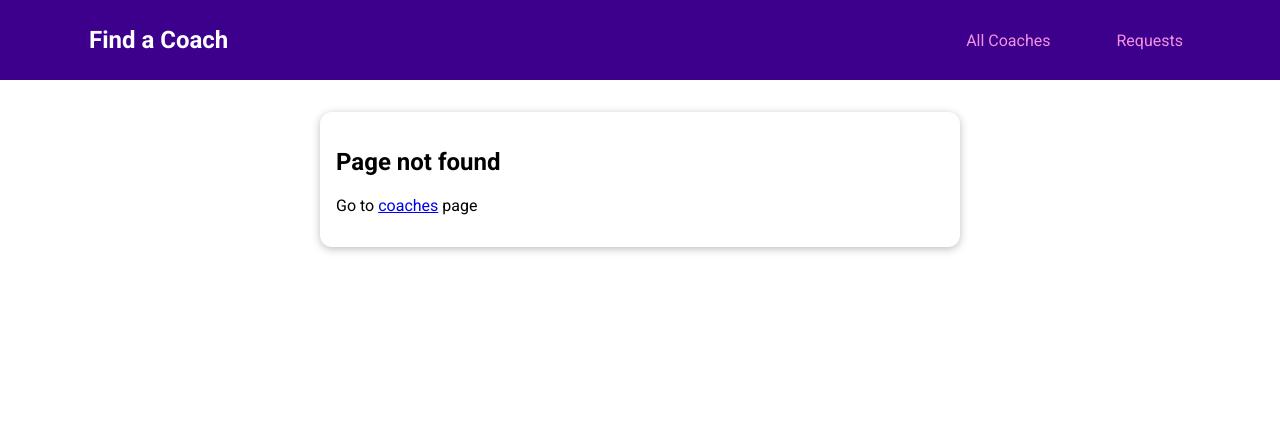
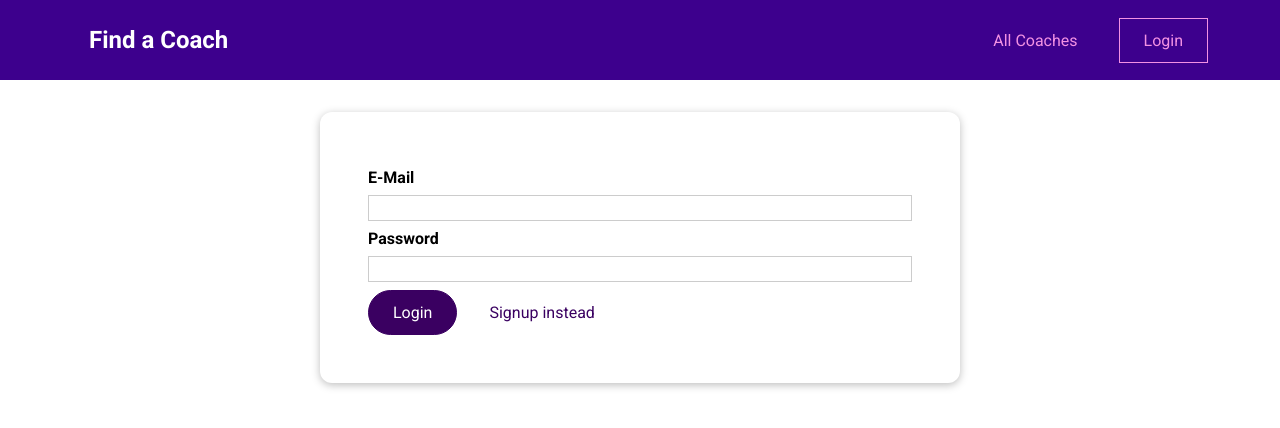
Before and after one commit to vasylpb/coach-finder, a Vue app: page /auth in a window 1280 px wide. Before the commit this address had no page. Shown: the top 428 px of the page. Built offline with nearby package versions, Linux system fonts and the light colour scheme.

Commit message:
Authentication

```diff
--- a/src/App.vue
+++ b/src/App.vue
@@ -13,6 +13,21 @@
 export default {
   components: {
     TheHeader,
+  },
+  created() {
+    this.$store.dispatch('autoLogin');
+  },
+  computed: {
+    didAutoLogout() {
+      return this.$store.getters.didAutoLogout;
+    },
+  },
+  watch: {
+    didAutoLogout(currentValue, oldValue) {
+      if (currentValue && currentValue !== oldValue) {
+        this.$router.replace('/auth');
+      }
+    },
   },
 };
 </script>
--- a/src/components/layout/TheHeader.vue
+++ b/src/components/layout/TheHeader.vue
@@ -4,11 +4,33 @@
       <h1><router-link to="/">Find a Coach</router-link></h1>
       <ul>
         <li><router-link to="/coaches">All Coaches</router-link></li>
-        <li><router-link to="/requests">Requests</router-link></li>
+        <li v-if="isLoggedIn">
+          <router-link to="/requests">Requests</router-link>
+        </li>
+        <li v-else><router-link to="/auth">Login</router-link></li>
+        <li v-if="isLoggedIn">
+          <base-button @click="logout">Logout</base-button>
+        </li>
       </ul>
     </nav>
   </header>
 </template>
+
+<script>
+export default {
+  computed: {
+    isLoggedIn() {
+      return this.$store.getters.isAuthenticated;
+    },
+  },
+  methods: {
+    logout() {
+      this.$store.dispatch('logout');
+      this.$router.replace('/auth');
+    },
+  },
+};
+</script>
 
 <style scoped>
 header {
--- /dev/null
+++ b/src/pages/auth/UserAuth.vue
@@ -0,0 +1,139 @@
+<template>
+  <div>
+    <base-card>
+      <form @submit.prevent="submitForm">
+        <div class="form-control">
+          <label for="email">E-Mail</label>
+          <input type="email" id="email" v-model.trim="email" />
+        </div>
+        <div class="form-control">
+          <label for="password">Password</label>
+          <input type="password" id="password" v-model.trim="password" />
+        </div>
+        <p v-if="!formIsValid">Please enter a valid email and password</p>
+        <base-button>{{ submitButtonCaption }}</base-button>
+        <base-button type="button" mode="flat" @click="switchAuthMode">{{
+          switchModeButtonCaption
+        }}</base-button>
+      </form>
+    </base-card>
+    <base-dialog fixed :show="isLoading" title="Authenticating...">
+      <base-spinner></base-spinner>
+    </base-dialog>
+    <base-dialog
+      :show="isLoading"
+      title="An Error occured"
+      @click="handleError"
+    >
+      <p>{{ error }}</p>
+    </base-dialog>
+  </div>
+</template>
+
+<script>
+export default {
+  data() {
+    return {
+      email: '',
+      password: '',
+      formIsValid: true,
+      mode: 'login',
+      isLoading: false,
+      error: null,
+    };
+  },
+  methods: {
+    async submitForm() {
+      this.formIsValid = true;
+      if (
+        this.email === '' ||
+        !this.email.includes('@') ||
+        this.password.length < 6
+      ) {
+        this.formIsValid = false;
+        return;
+      }
+
+      this.isLoading = true;
+
+      const actionPayload = {
+        email: this.email,
+        password: this.password,
+      };
+
+      try {
+        if (this.mode === 'login') {
+          await this.$store.dispatch('login', actionPayload);
+        } else {
+          await this.$store.dispatch('signup', actionPayload);
+        }
+        const redirectUrl = `/${this.$route.query.redirect || 'coaches'}`;
+        this.$router.replace(redirectUrl);
+      } catch (error) {
+        this.error = error.message || 'Failed to authenticate, try later';
+      }
+
+      this.isLoading = false;
+    },
+    switchAuthMode() {
+      if (this.mode === 'login') {
+        this.mode = 'signup';
+      } else {
+        this.mode = 'login';
+      }
+    },
+    handleError() {
+      this.error = null;
+    },
+  },
+  computed: {
+    submitButtonCaption() {
+      if (this.mode === 'login') {
+        return 'Login';
+      } else {
+        return 'Signup';
+      }
+    },
+    switchModeButtonCaption() {
+      if (this.mode === 'login') {
+        return 'Signup instead';
+      } else {
+        return 'Login instead';
+      }
+    },
+  },
+};
+</script>
+
+<style scoped>
+form {
+  margin: 1rem;
+  padding: 1rem;
+}
+
+.form-control {
+  margin: 0.5rem 0;
+}
+
+label {
+  font-weight: bold;
+  margin-bottom: 0.5rem;
+  display: block;
+}
+
+input,
+textarea {
+  display: block;
+  width: 100%;
+  font: inherit;
+  border: 1px solid #ccc;
+  padding: 0.15rem;
+}
+
+input:focus,
+textarea:focus {
+  border-color: #3d008d;
+  background-color: #faf6ff;
+  outline: none;
+}
+</style>
--- a/src/pages/coaches/CoachesList.vue
+++ b/src/pages/coaches/CoachesList.vue
@@ -9,7 +9,13 @@
           <base-button mode="outline" @click="loadCoaches(true)"
             >Refresh</base-button
           >
-          <base-button v-if="!isCoach && !isLoading" link to="register"
+          <base-button link to="/auth?redirect=register" v-if="!isLoggedIn"
+            >Login to Register as Coach</base-button
+          >
+          <base-button
+            v-if="isLoggedIn && !isCoach && !isLoading"
+            link
+            to="register"
             >Register as Coach</base-button
           >
         </div>
@@ -93,6 +99,9 @@
     isCoach() {
       return this.$store.getters['coaches/isCoach'];
     },
+    isLoggedIn() {
+      return this.$store.getters.isAuthenticated;
+    },
   },
 };
 </script>
--- a/src/router.js
+++ b/src/router.js
@@ -4,7 +4,9 @@
 import CoachRegistration from './pages/coaches/CoachRegistration.vue';
 import ContactCoach from './pages/requests/ContactCoach.vue';
 import RequestsReceived from './pages/requests/RequestsReceived.vue';
+import UserAuth from './pages/auth/UserAuth.vue';
 import NotFound from './pages/NotFound.vue';
+import store from './store/index';
 
 const router = createRouter({
   history: createWebHistory(),
@@ -23,10 +25,23 @@
     {
       path: '/register',
       component: CoachRegistration,
+      meta: {
+        requiresAuth: true,
+      },
     },
     {
       path: '/requests',
       component: RequestsReceived,
+      meta: {
+        requiresAuth: true,
+      },
+    },
+    {
+      path: '/auth',
+      component: UserAuth,
+      meta: {
+        requiresUnAuth: true,
+      },
     },
     {
       path: '/:notFound(.*)',
@@ -35,4 +50,14 @@
   ],
 });
 
+router.beforeEach(function (to, _, next) {
+  if (to.meta.requiresAuth && !store.getters.isAuthenticated) {
+    next('/auth');
+  } else if (to.meta.requiresUnAuth && store.getters.isAuthenticated) {
+    next('/coaches');
+  } else {
+    next();
+  }
+});
+
 export default router;
--- a/src/store/index.js
+++ b/src/store/index.js
@@ -1,18 +1,13 @@
 import { createStore } from 'vuex';
 import coachesModule from './modules/coaches/index';
 import requestsModule from './modules/requests/index';
+import authModule from './modules/auth/index';
 
 const store = createStore({
-  modules: { coaches: coachesModule, requests: requestsModule },
-  state() {
-    return {
-      userId: 'c3',
-    };
-  },
-  getters: {
-    userId(state) {
-      return state.userId;
-    },
+  modules: {
+    coaches: coachesModule,
+    requests: requestsModule,
+    auth: authModule,
   },
 });
 
--- /dev/null
+++ b/src/store/modules/auth/actions.js
@@ -0,0 +1,85 @@
+let timer;
+
+export default {
+  async login(context, payload) {
+    return context.dispatch('auth', { ...payload, mode: 'login' });
+  },
+  async signup(context, payload) {
+    return context.dispatch('auth', { ...payload, mode: 'signup' });
+  },
+  async auth(context, payload) {
+    const { mode } = payload;
+    const webApiKey = 'AIzaSyBauC8pr3un4FdDvWcfV5sQgnGDpcEZkdo';
+    const url =
+      mode === 'signup'
+        ? `https://identitytoolkit.googleapis.com/v1/accounts:signUp?key=${webApiKey}`
+        : `https://identitytoolkit.googleapis.com/v1/accounts:signInWithPassword?key=${webApiKey}`;
+
+    const response = await fetch(url, {
+      method: 'POST',
+      body: JSON.stringify({ ...payload, returnSecureToken: true }),
+    });
+
+    const responseData = await response.json();
+
+    if (!response.ok) {
+      const error = new Error(responseData.message || 'Failed to authenticate');
+      throw error;
+    }
+
+    // const expiresIn = 5000;
+    const expiresIn = +responseData.expiresIn * 1000;
+    const expirationDate = new Date().getTime() + expiresIn;
+
+    localStorage.setItem('token', responseData.idToken);
+    localStorage.setItem('userId', responseData.localId);
+    localStorage.setItem('expirationDate', expirationDate);
+
+    timer = setTimeout(function () {
+      context.dispatch('autoLougout');
+    }, expiresIn);
+
+    context.commit('setUser', {
+      token: responseData.idToken,
+      userId: responseData.localId,
+    });
+  },
+  logout(context) {
+    localStorage.removeItem('token');
+    localStorage.removeItem('userId');
+    localStorage.removeItem('expirationDate');
+
+    clearTimeout(timer);
+
+    context.commit('setUser', {
+      token: null,
+      userId: null,
+    });
+  },
+  autoLogin(context) {
+    const token = localStorage.getItem('token');
+    const userId = localStorage.getItem('userId');
+    const expirationDate = localStorage.getItem('expirationDate');
+
+    const expiresIn = +expirationDate - new Date().getTime();
+
+    if (expiresIn < 0) {
+      return;
+    }
+
+    timer = setTimeout(function () {
+      context.dispatch('autoLougout');
+    }, expiresIn);
+
+    if (token && userId) {
+      context.commit('setUser', {
+        token,
+        userId,
+      });
+    }
+  },
+  autoLougout(context) {
+    context.dispatch('logout');
+    context.commit('setAutoLogout');
+  },
+};
--- /dev/null
+++ b/src/store/modules/auth/getters.js
@@ -0,0 +1,14 @@
+export default {
+  userId(state) {
+    return state.userId;
+  },
+  token(state) {
+    return state.token;
+  },
+  isAuthenticated(state) {
+    return !!state.token;
+  },
+  didAutoLogout(state) {
+    return state.didAutoLogout;
+  },
+};
--- /dev/null
+++ b/src/store/modules/auth/index.js
@@ -0,0 +1,16 @@
+import mutations from './mutations';
+import actions from './actions';
+import getters from './getters';
+
+export default {
+  state() {
+    return {
+      userId: null,
+      token: null,
+      didAutoLogout: false,
+    };
+  },
+  mutations,
+  actions,
+  getters,
+};
--- /dev/null
+++ b/src/store/modules/auth/mutations.js
@@ -0,0 +1,11 @@
+export default {
+  setUser(state, payload) {
+    const { token, userId } = payload;
+    state.token = token;
+    state.userId = userId;
+    state.didAutoLogout = false;
+  },
+  setAutoLogout(state) {
+    state.didAutoLogout = true;
+  },
+};
--- a/src/store/modules/coaches/actions.js
+++ b/src/store/modules/coaches/actions.js
@@ -6,8 +6,10 @@
       ...data,
     };
 
+    const { token } = context.rootGetters;
+
     const response = await fetch(
-      `https://coach-finder-e6bfc-default-rtdb.europe-west1.firebasedatabase.app/coaches/${userId}.json`,
+      `https://coach-finder-e6bfc-default-rtdb.europe-west1.firebasedatabase.app/coaches/${userId}.json?auth=${token}`,
       {
         method: 'PUT',
         body: JSON.stringify(coachData),
--- a/src/store/modules/requests/actions.js
+++ b/src/store/modules/requests/actions.js
@@ -30,8 +30,11 @@
   },
   async fetchRequests(context) {
     const coachId = context.rootGetters.userId;
+
+    const { token } = context.rootGetters;
+
     const response = await fetch(
-      `https://coach-finder-e6bfc-default-rtdb.europe-west1.firebasedatabase.app/requests/${coachId}.json`
+      `https://coach-finder-e6bfc-default-rtdb.europe-west1.firebasedatabase.app/requests/${coachId}.json?auth=${token}`
     );
     const responseData = await response.json();
 
```
